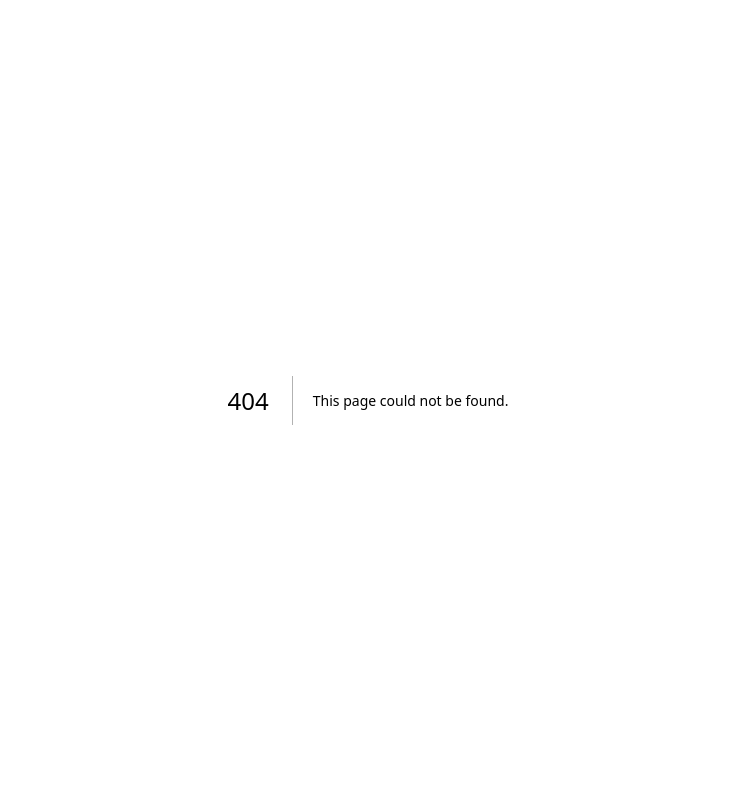
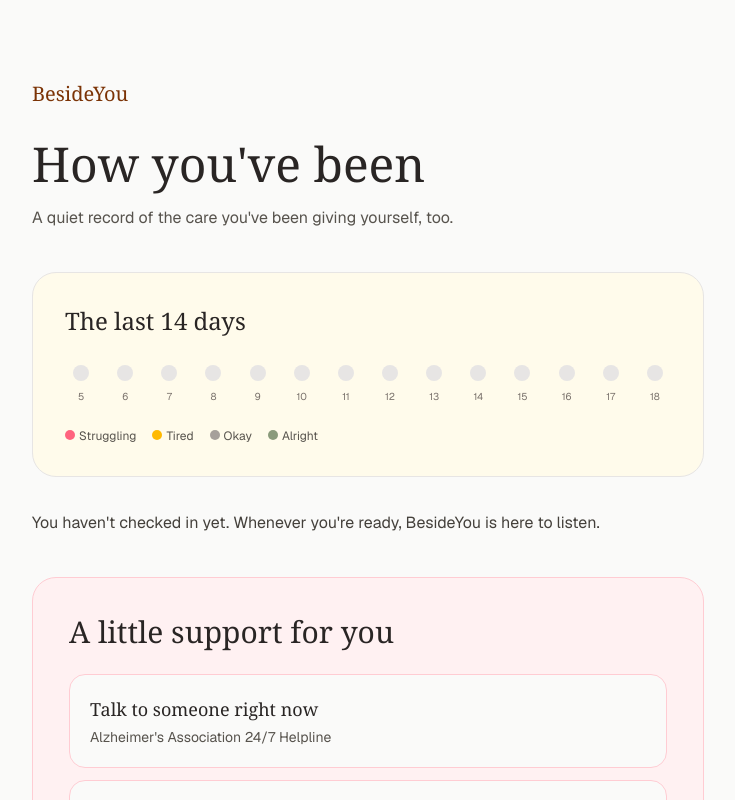
Before and after one commit to jmy744/BesideYou, a Next.js app: page /wellbeing in a window 1280 px wide. Before the commit this address had no page. Shown: the top 800 px of the page, without its empty margins (272-1007 px from the left). Built offline with nearby package versions, Linux system fonts and the light colour scheme.

Commit message:
Feature 4: caregiver wellbeing tracking and gentle nudge with real resources

```diff
--- a/app/page.tsx
+++ b/app/page.tsx
@@ -2,16 +2,18 @@
 
 import Link from "next/link";
 import { useEffect, useState } from "react";
-import { getMoments, getRecentMoodPattern, type Moment } from "@/lib/storage";
+import { getCheckins, getMoments, getRecentMoodPattern, type MoodPattern, type Moment } from "@/lib/storage";
 import { relativeTime } from "@/lib/time";
 
 export default function Home() {
   const [moments, setMoments] = useState<Moment[] | null>(null);
-  const [moodPattern, setMoodPattern] = useState<"struggling" | "stable">("stable");
+  const [moodPattern, setMoodPattern] = useState<MoodPattern | null>(null);
+  const [hasCheckins, setHasCheckins] = useState(false);
 
   useEffect(() => {
     setMoments(getMoments());
     setMoodPattern(getRecentMoodPattern());
+    setHasCheckins(getCheckins().length > 0);
   }, []);
 
   if (moments === null) {
@@ -37,7 +39,10 @@ export default function Home() {
   return (
     <main className="min-h-screen bg-stone-50 px-6 py-8 text-stone-800 sm:py-12">
       <section className="mx-auto max-w-2xl">
-        <p className="font-serif text-xl text-amber-900">BesideYou</p>
+        <div className="flex items-start justify-between gap-4">
+          <p className="font-serif text-xl text-amber-900">BesideYou</p>
+          {hasCheckins && <Link href="/wellbeing" className="text-sm text-stone-500 transition-colors hover:text-amber-900">View your wellbeing →</Link>}
+        </div>
         <h1 className="mt-10 font-serif text-5xl tracking-tight sm:text-6xl">Welcome back.</h1>
         <Link href="/guide" className="mt-8 block cursor-pointer rounded-2xl border border-stone-200 bg-amber-50 p-6 shadow-sm transition-all hover:bg-amber-100 hover:shadow-md sm:p-8">
           <span className="font-serif text-2xl sm:text-3xl">In the moment</span>
@@ -60,10 +65,29 @@ export default function Home() {
           </div>
         </section>
 
-        {moodPattern === "struggling" && (
-          <section className="mt-8 rounded-2xl border border-stone-200 bg-amber-50 p-6">
-            <p className="leading-7 text-stone-700">You&apos;ve been carrying a lot lately. When you have a moment, here are ways to find respite care and support.</p>
-            <button type="button" className="mt-5 rounded-full bg-amber-800 px-5 py-3 font-semibold text-stone-50 transition-colors hover:bg-amber-900">Find local support</button>
+        {(moodPattern?.pattern === "struggling" || moodPattern?.pattern === "carrying") && (
+          <section className="mt-10 rounded-3xl border border-rose-200 bg-rose-50 p-7 sm:p-9">
+            <h2 className="font-serif text-3xl">How are you?</h2>
+            <p className="mt-4 max-w-xl leading-7 text-stone-700">
+              {moodPattern.pattern === "struggling"
+                ? "You've been carrying a lot lately. That takes a real toll. When you have a moment, here are some things that might help."
+                : "The last few days have been heavy. You are doing important work, and you deserve care too."}
+            </p>
+            <div className="mt-7 grid gap-3">
+              <a href="https://www.alz.org/help-support/resources/helpline" target="_blank" rel="noreferrer" className="rounded-2xl border border-rose-200 bg-stone-50 p-5 transition-colors hover:bg-rose-100">
+                <span className="font-serif text-lg">Talk to someone right now</span>
+                <span className="mt-1 block text-sm text-stone-600">Alzheimer&apos;s Association 24/7 Helpline</span>
+              </a>
+              <a href="https://eldercare.acl.gov/Public/Index.aspx" target="_blank" rel="noreferrer" className="rounded-2xl border border-rose-200 bg-stone-50 p-5 transition-colors hover:bg-rose-100">
+                <span className="font-serif text-lg">Find respite care near you</span>
+                <span className="mt-1 block text-sm text-stone-600">Eldercare Locator</span>
+              </a>
+              <a href="https://www.alz.org/help-support/caregiving" target="_blank" rel="noreferrer" className="rounded-2xl border border-rose-200 bg-stone-50 p-5 transition-colors hover:bg-rose-100">
+                <span className="font-serif text-lg">Read: You are not alone</span>
+                <span className="mt-1 block text-sm text-stone-600">Caregiver support from the Alzheimer&apos;s Association</span>
+              </a>
+            </div>
+            <p className="mt-7 text-xs leading-5 text-stone-500">This nudge appears when your recent check-ins suggest you may need extra support.</p>
           </section>
         )}
       </section>
--- /dev/null
+++ b/app/wellbeing/page.tsx
@@ -0,0 +1,92 @@
+"use client";
+
+import Link from "next/link";
+import { useEffect, useState } from "react";
+import { getCheckins, type Checkin, type Mood } from "@/lib/storage";
+
+type Day = { date: Date; checkin: Checkin | null };
+
+const moodColor: Record<Mood, string> = {
+  struggling: "bg-rose-400",
+  tired: "bg-amber-400",
+  okay: "bg-stone-400",
+  alright: "bg-[#8a9a7b]",
+};
+
+function startOfDay(date: Date) {
+  return new Date(date.getFullYear(), date.getMonth(), date.getDate()).getTime();
+}
+
+function formatDate(date: Date) {
+  return date.toLocaleDateString(undefined, { month: "short", day: "numeric" });
+}
+
+export default function WellbeingPage() {
+  const [checkins, setCheckins] = useState<Checkin[] | null>(null);
+
+  useEffect(() => setCheckins(getCheckins()), []);
+
+  if (checkins === null) return <main className="min-h-screen bg-stone-50" aria-busy="true" />;
+
+  const today = new Date();
+  const byDay = new Map<number, Checkin>();
+  checkins.forEach((checkin) => {
+    const day = startOfDay(new Date(checkin.timestamp));
+    if (!byDay.has(day)) byDay.set(day, checkin);
+  });
+  const days: Day[] = Array.from({ length: 14 }, (_, index) => {
+    const date = new Date(today.getFullYear(), today.getMonth(), today.getDate() - (13 - index));
+    return { date, checkin: byDay.get(startOfDay(date)) ?? null };
+  });
+  const commonMood = checkins.length
+    ? (Object.entries(checkins.reduce<Record<Mood, number>>((counts, checkin) => {
+      counts[checkin.mood] += 1;
+      return counts;
+    }, { struggling: 0, tired: 0, okay: 0, alright: 0 })).sort((a, b) => b[1] - a[1])[0][0] as Mood)
+    : null;
+
+  return (
+    <main className="min-h-screen bg-stone-50 px-6 py-12 text-stone-800 sm:py-20">
+      <section className="mx-auto max-w-2xl">
+        <p className="font-serif text-xl text-amber-900">BesideYou</p>
+        <h1 className="mt-8 font-serif text-4xl sm:text-5xl">How you&apos;ve been</h1>
+        <p className="mt-4 max-w-xl leading-7 text-stone-600">A quiet record of the care you&apos;ve been giving yourself, too.</p>
+
+        <section className="mt-10 rounded-3xl border border-stone-200 bg-amber-50 p-6 sm:p-8">
+          <h2 className="font-serif text-2xl">The last 14 days</h2>
+          <div className="mt-7 flex justify-between gap-1 sm:gap-3" aria-label="Check-ins over the last 14 days">
+            {days.map(({ date, checkin }) => (
+              <div key={date.toISOString()} className="flex min-w-0 flex-1 flex-col items-center gap-2">
+                <span title={`${formatDate(date)}: ${checkin?.mood ?? "no check-in"}`} className={`h-4 w-4 rounded-full ${checkin ? moodColor[checkin.mood] : "bg-stone-200"}`} />
+                <span className="hidden text-[10px] text-stone-500 sm:block">{date.getDate()}</span>
+              </div>
+            ))}
+          </div>
+          <div className="mt-6 flex flex-wrap gap-x-4 gap-y-2 text-xs text-stone-600">
+            <span><i className="mr-1 inline-block h-2.5 w-2.5 rounded-full bg-rose-400" />Struggling</span>
+            <span><i className="mr-1 inline-block h-2.5 w-2.5 rounded-full bg-amber-400" />Tired</span>
+            <span><i className="mr-1 inline-block h-2.5 w-2.5 rounded-full bg-stone-400" />Okay</span>
+            <span><i className="mr-1 inline-block h-2.5 w-2.5 rounded-full bg-[#8a9a7b]" />Alright</span>
+          </div>
+        </section>
+
+        <p className="mt-8 leading-7 text-stone-700">
+          {checkins.length
+            ? `In the last 14 days, you've checked in ${checkins.filter(({ timestamp }) => new Date(timestamp).getTime() >= Date.now() - 14 * 24 * 60 * 60 * 1000).length} times. Your most common feeling has been ${commonMood}.`
+            : "You haven't checked in yet. Whenever you're ready, BesideYou is here to listen."}
+        </p>
+
+        <section className="mt-10 rounded-3xl border border-rose-200 bg-rose-50 p-7 sm:p-9">
+          <h2 className="font-serif text-3xl">A little support for you</h2>
+          <div className="mt-6 grid gap-3">
+            <a href="https://www.alz.org/help-support/resources/helpline" target="_blank" rel="noreferrer" className="rounded-2xl border border-rose-200 bg-stone-50 p-5 hover:bg-rose-100"><span className="font-serif text-lg">Talk to someone right now</span><span className="mt-1 block text-sm text-stone-600">Alzheimer&apos;s Association 24/7 Helpline</span></a>
+            <a href="https://eldercare.acl.gov/Public/Index.aspx" target="_blank" rel="noreferrer" className="rounded-2xl border border-rose-200 bg-stone-50 p-5 hover:bg-rose-100"><span className="font-serif text-lg">Find respite care near you</span><span className="mt-1 block text-sm text-stone-600">Eldercare Locator</span></a>
+            <a href="https://www.alz.org/help-support/caregiving" target="_blank" rel="noreferrer" className="rounded-2xl border border-rose-200 bg-stone-50 p-5 hover:bg-rose-100"><span className="font-serif text-lg">Read: You are not alone</span><span className="mt-1 block text-sm text-stone-600">Caregiver support from the Alzheimer&apos;s Association</span></a>
+          </div>
+        </section>
+
+        <Link href="/" className="mt-10 inline-block text-sm text-stone-600 transition-colors hover:text-amber-900">← Back to home</Link>
+      </section>
+    </main>
+  );
+}
--- a/lib/storage.ts
+++ b/lib/storage.ts
@@ -79,11 +79,29 @@ export function getCheckins(): Checkin[] {
   );
 }
 
-export function getRecentMoodPattern(): "struggling" | "stable" {
-  const recent = getCheckins().slice(0, 3);
-  return recent.length === 3 && recent.every(({ mood }) => mood === "struggling" || mood === "tired")
-    ? "struggling"
-    : "stable";
+export type MoodPattern = {
+  pattern: "flourishing" | "steady" | "carrying" | "struggling";
+  recentCheckins: number;
+  lastCheckinAt: number | null;
+};
+
+export function getRecentMoodPattern(): MoodPattern {
+  const checkins = getCheckins();
+  const now = Date.now();
+  const sevenDaysAgo = now - 7 * 24 * 60 * 60 * 1000;
+  const recentCheckins = checkins.filter(({ timestamp }) => new Date(timestamp).getTime() >= sevenDaysAgo).length;
+  const lastCheckinAt = checkins[0] ? new Date(checkins[0].timestamp).getTime() : null;
+
+  if (checkins.length < 3) return { pattern: "steady", recentCheckins, lastCheckinAt };
+
+  const lastThree = checkins.slice(0, 3);
+  if (lastThree.every(({ mood }) => mood === "okay" || mood === "alright")) {
+    return { pattern: "flourishing", recentCheckins, lastCheckinAt };
+  }
+
+  const harderCheckins = checkins.slice(0, 5).filter(({ mood }) => mood === "struggling" || mood === "tired").length;
+  const pattern = harderCheckins >= 3 ? "struggling" : harderCheckins === 2 ? "carrying" : "steady";
+  return { pattern, recentCheckins, lastCheckinAt };
 }
 
 export function saveNote({ imageDataUrl, explanation, timestamp }: NewNote): Note {
```
